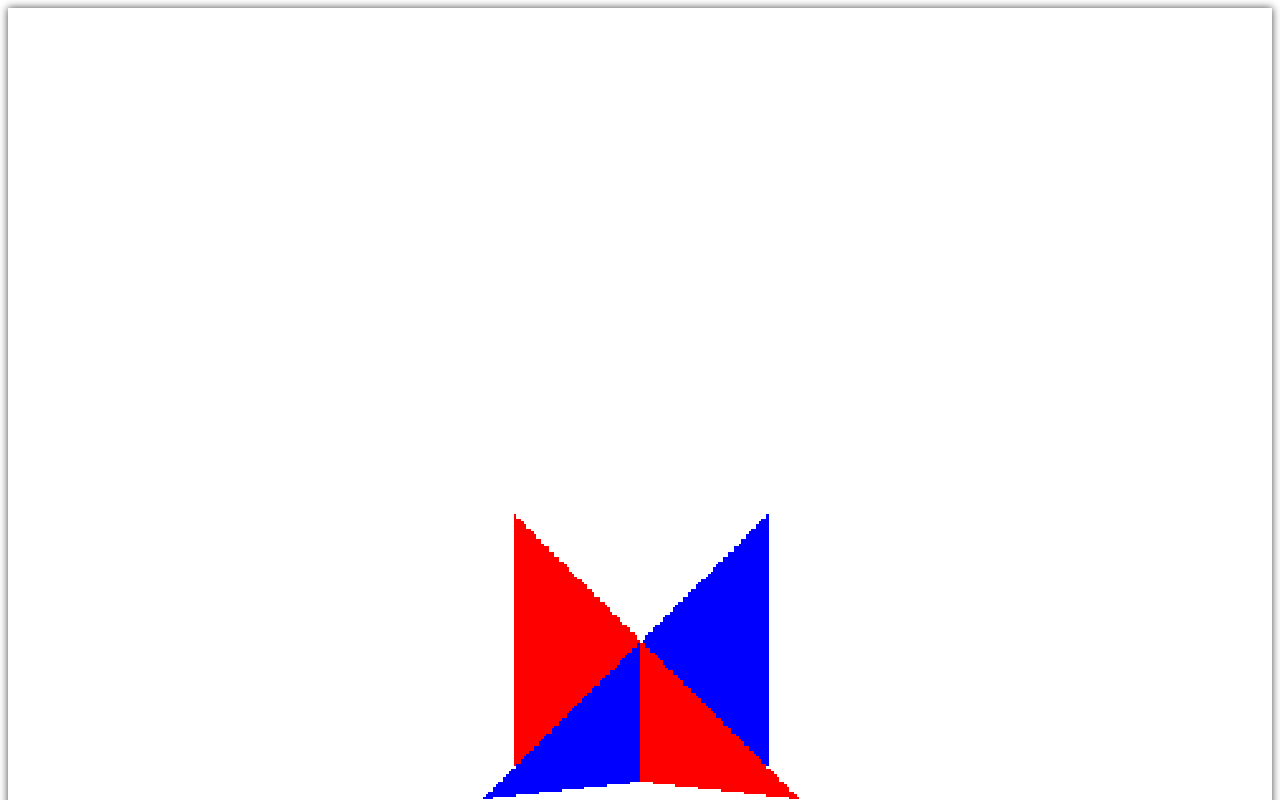
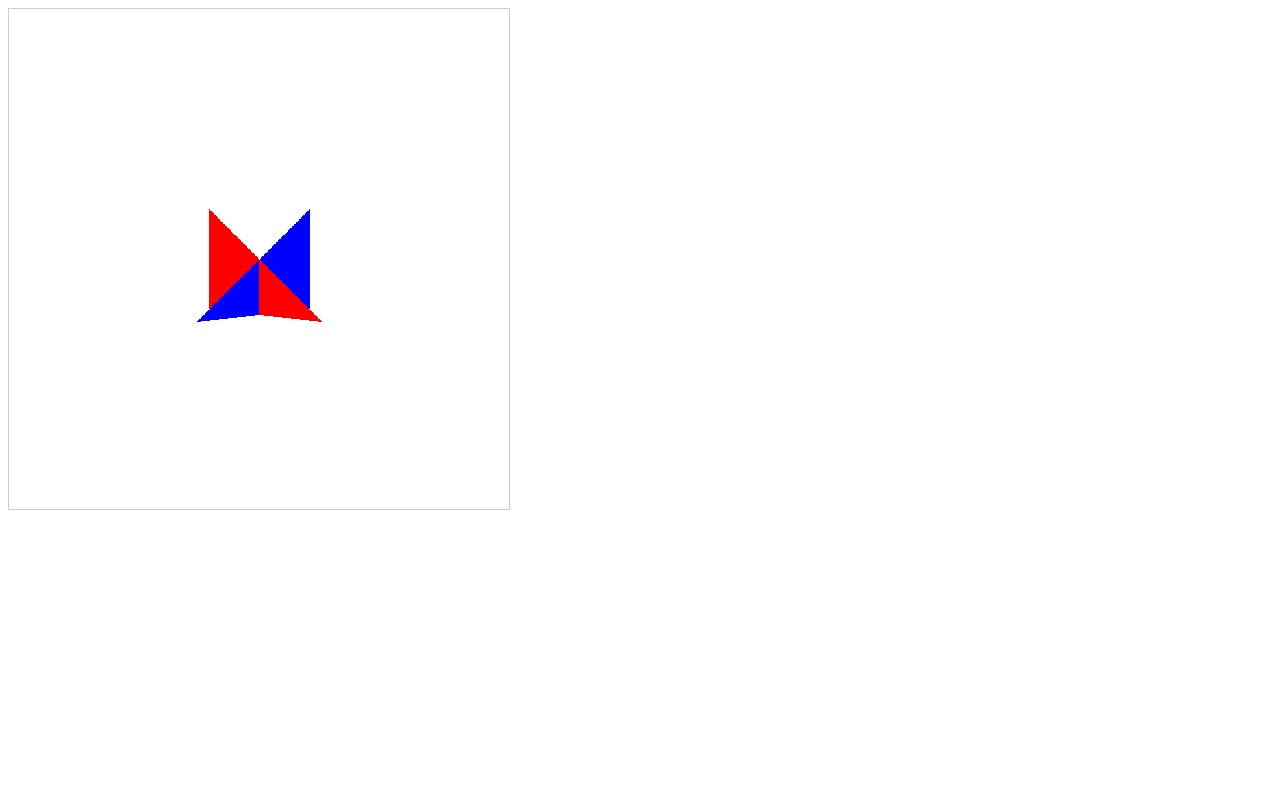
Before and after one commit to qkn/raytrace, a plain HTML site: page index.html in a window 1280 px wide. Shown: the top 800 px of the page. Drawn offline with Linux system fonts and the light colour scheme.

Commit message:
change style

```diff
--- a/index.html
+++ b/index.html
@@ -5,8 +5,8 @@
     <script src="./script.js"></script>
     <style>
       canvas {
-        width: 100%;
-        box-shadow: 0 0 8px #444444;
+        width: 500px;
+        border: 1px solid #cccccc;
         image-rendering: pixelated;
       }
     </style>
```
